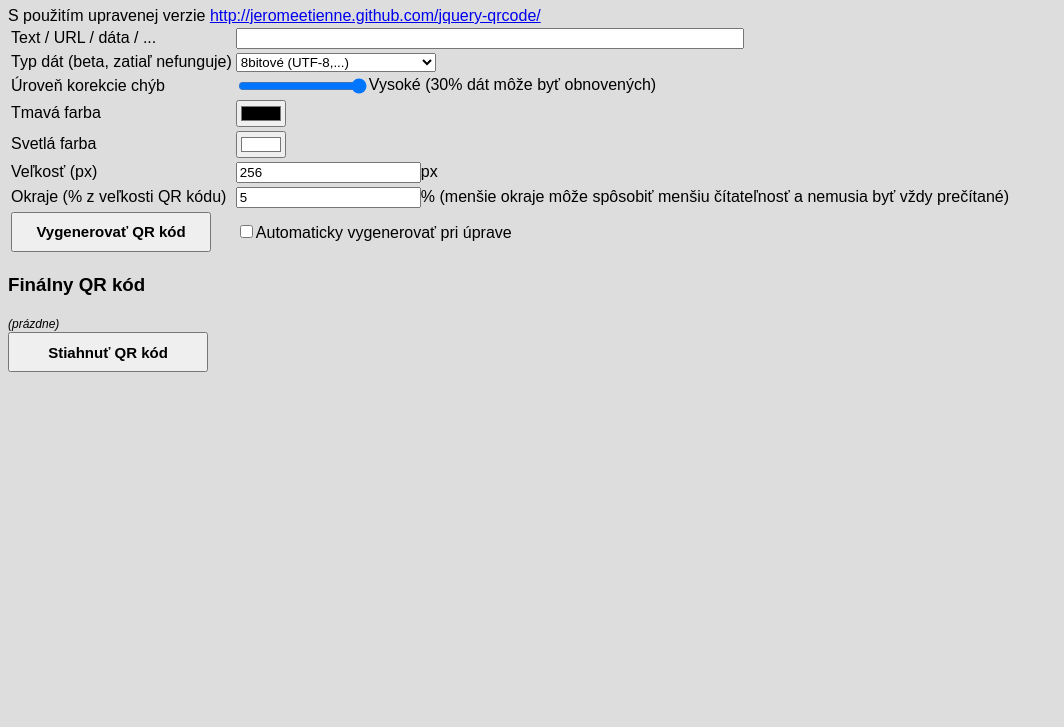
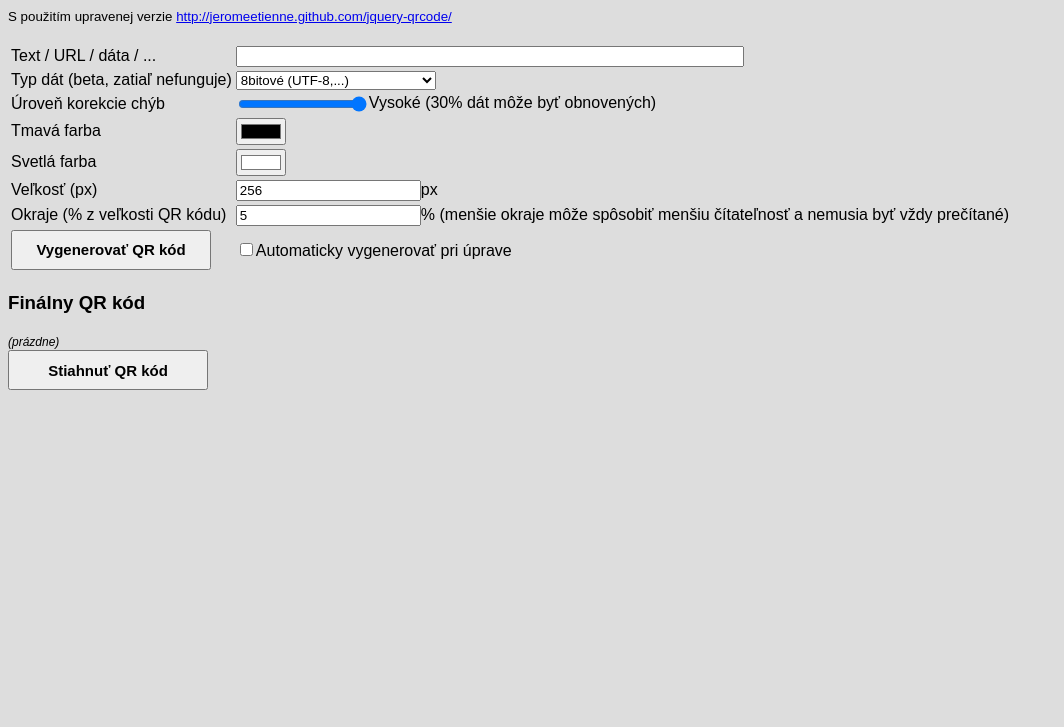
Before and after one commit to Aiq0/aiq0.github.io, a plain HTML site: page utils/qrcode/index.html in a window 1280 px wide. Shown: the part 73-800 px from the top of the page, without its empty margins (0-1064 px from the left). Drawn offline with Linux system fonts and the light colour scheme.

Commit message:
Little formating change

```diff
--- a/utils/qrcode/index.html
+++ b/utils/qrcode/index.html
@@ -29,7 +29,8 @@
 </head>
 <body>
 	<h1>Generátor QR kódov</h1>
-	S použitím upravenej verzie <a href="http://jeromeetienne.github.com/jquery-qrcode/" target="_blank">http://jeromeetienne.github.com/jquery-qrcode/</a>
+	<small>S použitím upravenej verzie <a href="http://jeromeetienne.github.com/jquery-qrcode/" target="_blank">http://jeromeetienne.github.com/jquery-qrcode/</a></small>
+	<br><br>
 	<table>
 		<tr>
 			<td>Text / URL / dáta / ...</td>
```
